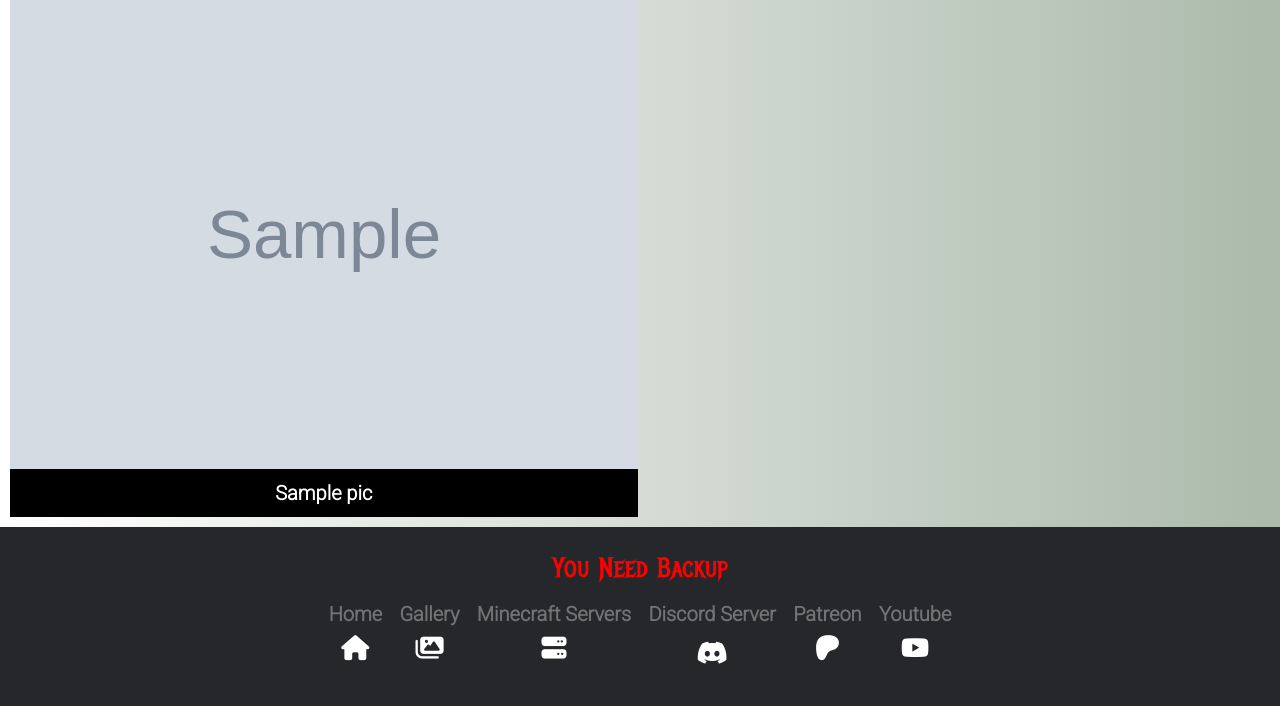
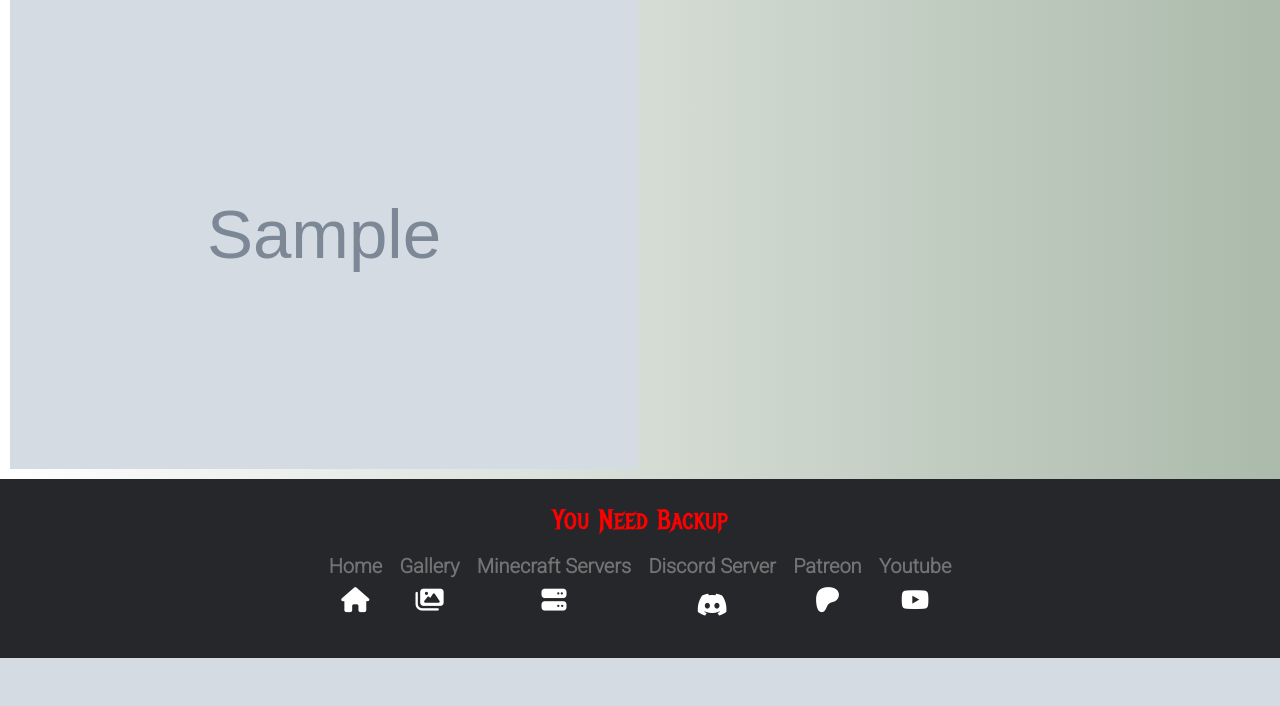
Before and after one commit to RohanJnr/YNBWebsite-Django, a Django app: template ynb_site/templates/gallery/mc_album.html in a window 1280 px wide. Shown: the part 148-854 px from the top of the page. After the commit the page ends 806 px from the top, so only its background shows below. Run offline with Django 3.2, Linux system fonts and the light colour scheme; the template is opened without the code that fills it: most values are stand-ins (such as "Sample title", 1, 10 or a date in 2020); grey boxes marked "Sample" are stand-in pictures; some libraries are stand-ins or nearby versions.

Commit message:
add title field to gallery pic but only for referene in admin interface.

```diff
--- a/ynb_site/apps/gallery/models.py
+++ b/ynb_site/apps/gallery/models.py
@@ -10,6 +10,7 @@ from .signals import delete_image
 
 class Picture(models.Model):
     minecraft_server = models.ForeignKey(McServer, on_delete=models.CASCADE, default=1)
+    title = models.CharField(max_length=200, null=True, blank=True)
     image = models.ImageField(upload_to="gallery")
 
     def save(self):
--- a/ynb_site/static/css/gallery.css
+++ b/ynb_site/static/css/gallery.css
@@ -13,12 +13,6 @@
   display: grid;
   grid-template-columns: 1fr 1fr;
   grid-gap: 5px;
-}
-.image-div{
-  background: rgb(0, 0, 0);
-  color: rgb(255, 255, 255);
-  font-weight: bold;
-  font-size: 20px;
 }
 .image-div img{
   width: 100%;
--- a/ynb_site/templates/gallery/mc_album.html
+++ b/ynb_site/templates/gallery/mc_album.html
@@ -12,7 +12,6 @@
     <a href="{{ pic.image.url }}">
       <img src="{{ pic.image.url }}" alt="">
     </a>
-    <figcaption> {{ pic.title }} </figcaption>
   </div>
   {% endfor %}
 </div>
```
